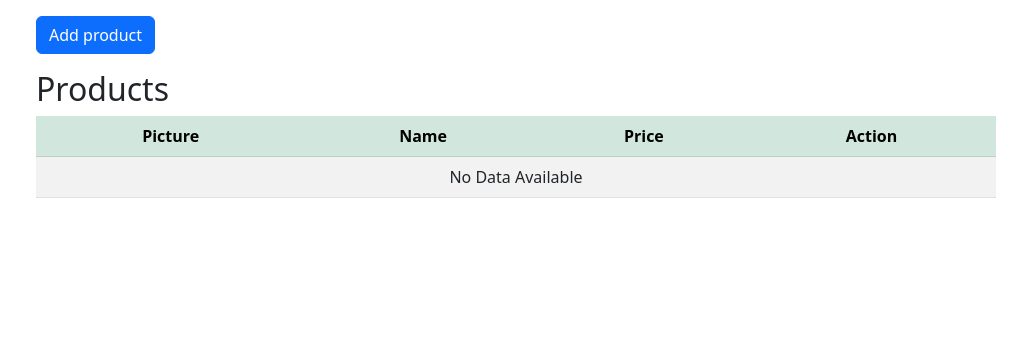
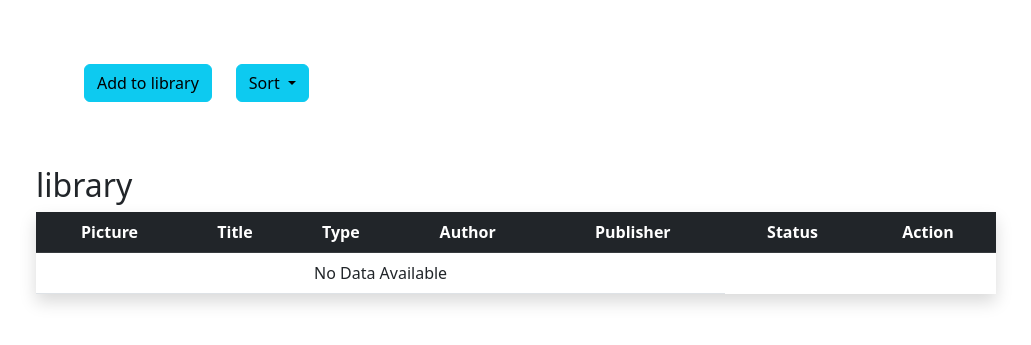
Before and after one commit to ch1marko/BE17-CR10-MarkoDzomba, a PHP site: page / in a window 1280 px wide. Shown: the top 345 px of the page, without its empty margins (124-1155 px from the left). Run offline with PHP 8.4, Linux system fonts and the light colour scheme; data that the repository does not hold is empty.

Commit message:
bs navig

```diff
--- a/index.php
+++ b/index.php
@@ -37,7 +37,7 @@ mysqli_close($connect);
 <head>
     <meta charset="UTF-8">
     <meta name="viewport" content="width=device-width, initial-scale=1.0">
-    <title>PHP CRUD</title>
+    <title>Markos Library</title>
     <?php require_once 'components/boot.php' ?>
     <style type="text/css">
         .manageProduct {
@@ -63,20 +63,36 @@ mysqli_close($connect);
 
 <body>
     <div class="manageProduct w-75 mt-3">
-        <div class='mb-3'>
-
-            <a href="create.php"><button class='btn btn-primary' type="button">Add product</button></a>
+        <div class="container p-5">
+            <div class='row'>
+                <div class='mb-3 col-auto mr-auto'>
+                    <a href="create.php"><button class='btn btn-info' type="button">Add to library</button></a>
+                </div>
+                <div class="dropdown col-auto">
+                    <button class="btn btn-info dropdown-toggle" type="button" id="dropdownMenuButton1"
+                        data-bs-toggle="dropdown" aria-expanded="false">
+                        Sort
+                    </button>
+                    <ul class="dropdown-menu" aria-labelledby="dropdownMenuButton1">
+                        <li><a class="dropdown-item" href="sort.php">All</a></li>
+                        <li><a class="dropdown-item" href="sort.php?type=book">Book</a></li>
+                        <li><a class="dropdown-item" href="sort.php?type=cd">CD</a></li>
+                        <li><a class="dropdown-item" href="sort.php?type=dvd">DVD</a></li>
+                    </ul>
+                </div>
+            </div>
         </div>
-        <p class='h2'>Products</p>
-
-        <table class='table table-striped'>
-            <thead class='table-success'>
+        <p class='h2'>library</p>
+        <table class='table table-hover shadow p-3 mb-5'>
+            <thead class='table-dark'>
                 <tr>
-
-                    <th>Picture</th>
-                    <th>Name</th>
-                    <th>Price</th>
-                    <th>Action</th>
+                    <th scope="col">Picture</th>
+                    <th scope="col">Title</th>
+                    <th scope="col">Type</th>
+                    <th scope="col">Author</th>
+                    <th scope="col">Publisher</th>
+                    <th scope="col">Status</th>
+                    <th scope="col">Action</th>
                 </tr>
             </thead>
             <tbody>
```
Also changed, not shown: 1 other file.
